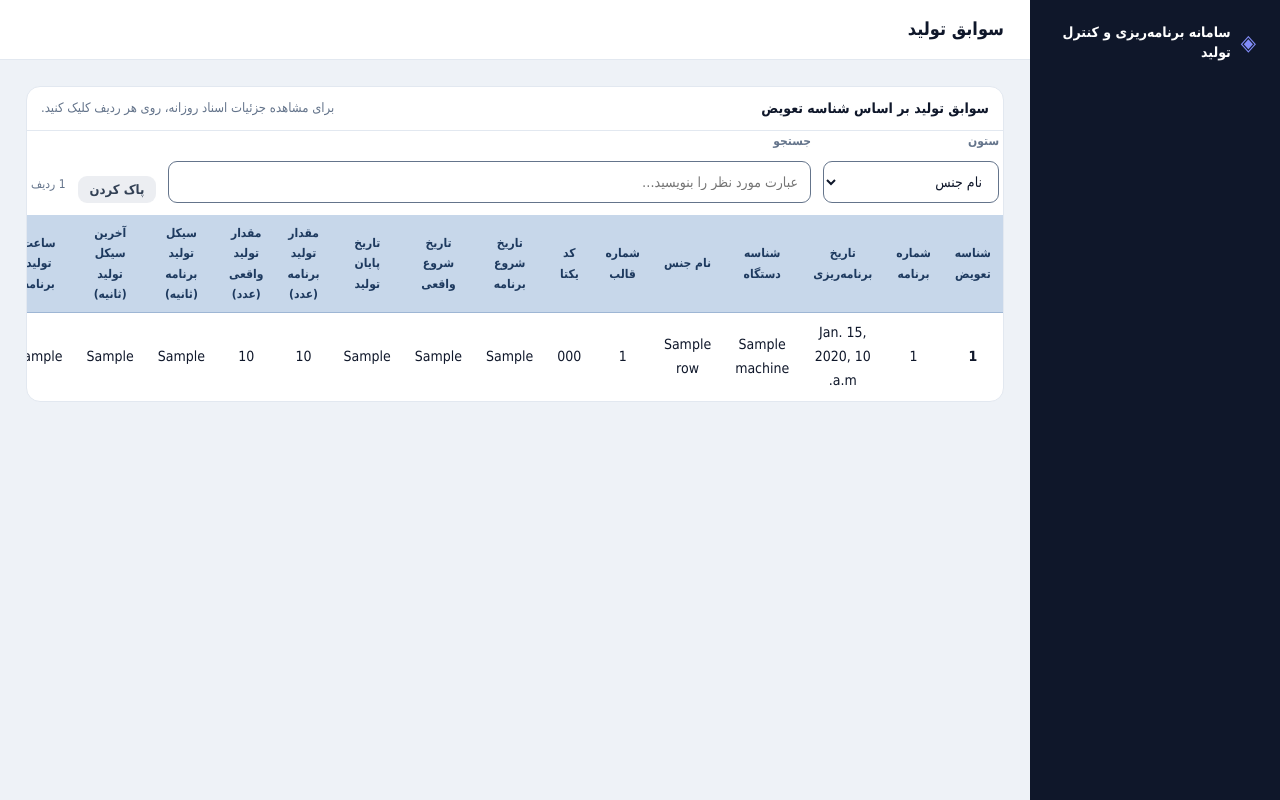
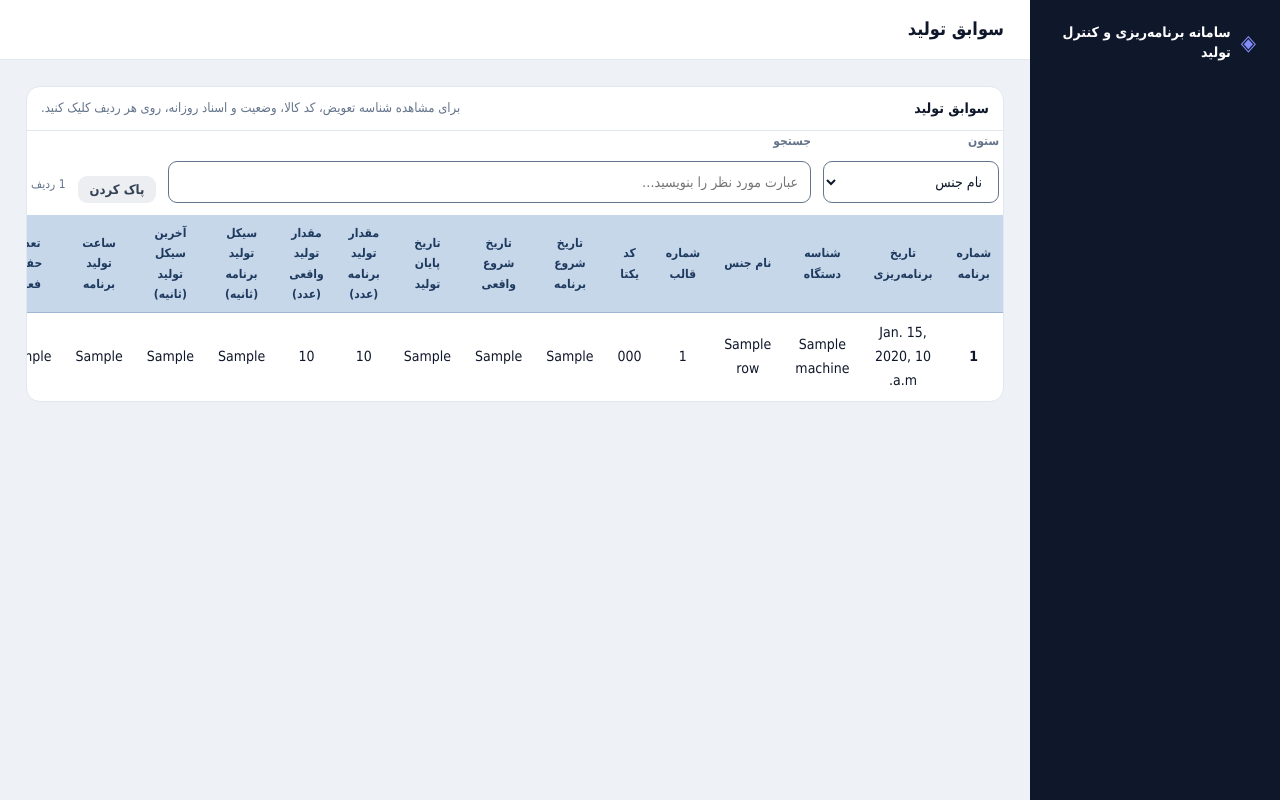
Before and after one commit to meysamashoory/ERP, a Django app: template templates/production/history.html in a window 1280 px wide. Run offline with Django 5.2, Linux system fonts and the light colour scheme; the template is opened without the code that fills it: most values are stand-ins (such as "Sample title", 1, 10 or a date in 2020); some libraries are stand-ins or nearby versions.

Commit message:
Move history swap UID off list UI into daily detail level.
Running history already syncs into production hub; product code, status,
and change UID now appear on history detail (level 2) instead of the list.

Co-authored-by: meysamashoory <meysamashoory@users.noreply.github.com>

```diff
--- a/catalog/transfer.py
+++ b/catalog/transfer.py
@@ -49,12 +49,12 @@ class TransferResult:
 
 # Exact columns of «سوابق تولید» list (+ end date for status inference)
 HISTORY_LIST_FIELDS: list[DestField] = [
+    # کد کالا / وضعیت / نمایش شناسه در UI سطح دوم است؛ کلید شناسه برای انتقال لیست لازم است.
     DestField("program_uid", "شناسه تعویض", "string", required=True),
     DestField("plan_number", "شماره برنامه", "string", required=True),
     DestField("plan_date", "تاریخ برنامه‌ریزی", "date"),
     DestField("unit_number", "شماره واحد", "integer"),
     DestField("machine_number", "شماره دستگاه", "string"),
-    # کد کالا / وضعیت در سطح روزانه نگاشت می‌شوند؛ نام جنس در لیست می‌ماند
     DestField("product_name", "نام جنس", "string"),
     DestField("mold_number", "شماره قالب", "string"),
     DestField("unique_code", "کد یکتا", "string"),
--- a/templates/production/history.html
+++ b/templates/production/history.html
@@ -7,9 +7,9 @@
 {% block content %}
 <div class="panel">
   <div class="panel-head panel-head-compact">
-    <h2>سوابق تولید بر اساس شناسه تعویض</h2>
+    <h2>سوابق تولید</h2>
     <span class="muted" style="font-size:13px">
-      برای مشاهده جزئیات اسناد روزانه، روی هر ردیف کلیک کنید.
+      برای مشاهده شناسه تعویض، کد کالا، وضعیت و اسناد روزانه، روی هر ردیف کلیک کنید.
     </span>
   </div>
 
@@ -31,7 +31,6 @@
     <table class="table table-compact table-list-nav" id="history-list-table">
       <thead>
         <tr>
-          <th data-col="change_uid">شناسه تعویض</th>
           <th data-col="plan_number">شماره برنامه</th>
           <th data-col="plan_date">تاریخ برنامه‌ریزی</th>
           <th data-col="machine">شناسه دستگاه</th>
@@ -54,8 +53,7 @@
       <tbody>
         {% for row in rows %}
         <tr class="list-row" data-href="{{ row.detail_url }}" tabindex="0">
-          <td class="num cell-nav" data-col="change_uid" data-value="{{ row.change_uid }}"><strong>{{ row.change_uid|default:"—" }}</strong></td>
-          <td class="cell-nav" data-col="plan_number" data-value="{{ row.plan_number }}">{{ row.plan_number }}</td>
+          <td class="cell-nav" data-col="plan_number" data-value="{{ row.plan_number }}"><strong>{{ row.plan_number }}</strong></td>
           <td class="num cell-nav" data-col="plan_date" data-value="{{ row.plan_date_display }}">{{ row.plan_date_display }}</td>
           <td class="cell-nav" data-col="machine" data-value="{{ row.machine }}">{{ row.machine }}</td>
           <td class="cell-nav" data-col="product_name" data-value="{{ row.product_name }}" title="{{ row.product_name }}">{{ row.product_name }}</td>
--- a/templates/production/history_detail.html
+++ b/templates/production/history_detail.html
@@ -15,6 +15,9 @@
   <div class="panel-body">
     <p class="history-summary">{{ summary }}</p>
     <dl class="detail-meta">
+      <div><dt>شناسه تعویض</dt><dd class="num">{{ row.change_uid|default:"—" }}</dd></div>
+      <div><dt>کد کالا</dt><dd>{{ row.product_code }}</dd></div>
+      <div><dt>وضعیت</dt><dd><span class="badge status-{{ row.status_code }}">{{ row.status_label }}</span></dd></div>
       <div><dt>نام کامل محصول</dt><dd>{{ row.product_name }}</dd></div>
       <div><dt>شماره برنامه</dt><dd>{{ row.plan_number }}</dd></div>
     </dl>
```
Also changed, not shown: catalog/tests_transfer.py (+15 -5 lines).
